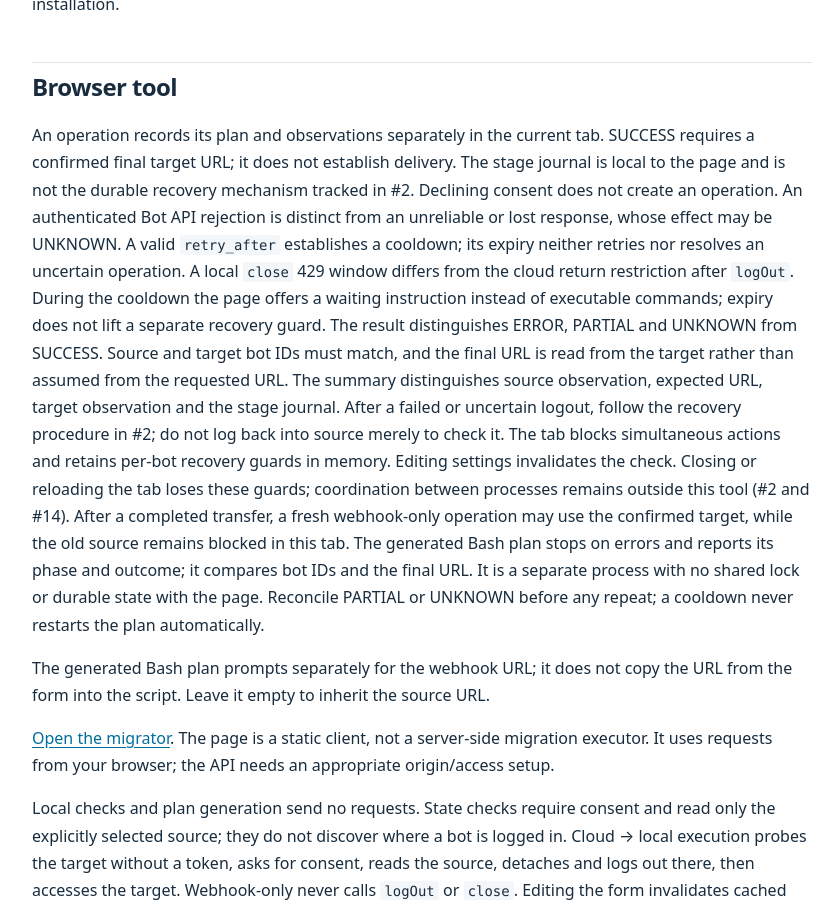
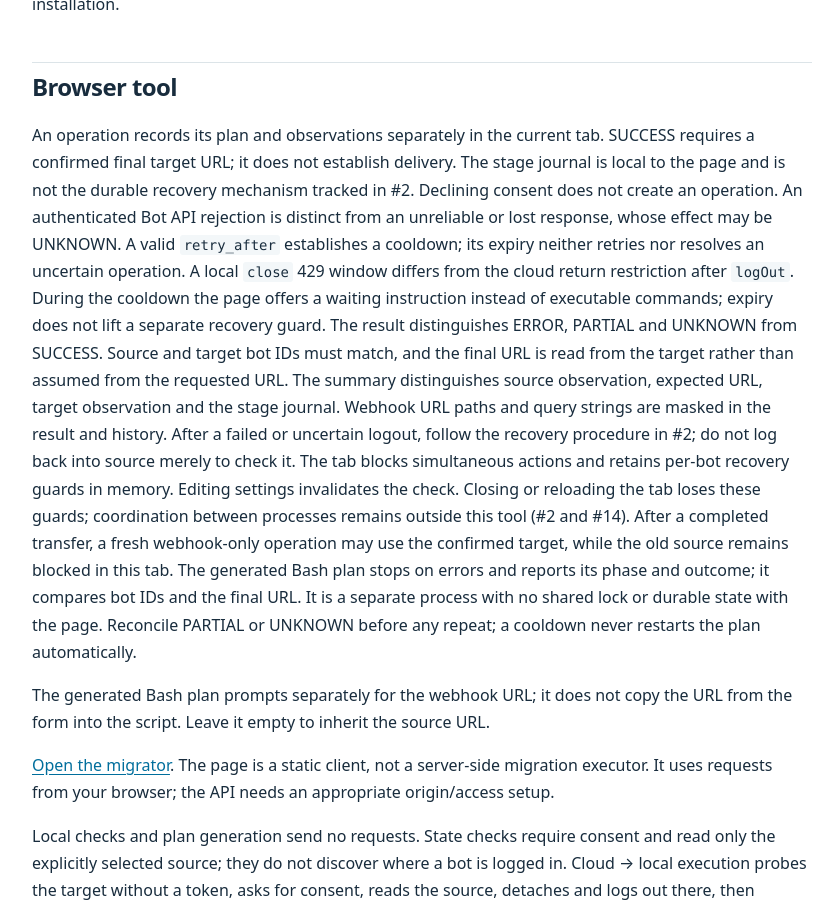
Before and after one commit to ichinya/tg-selfhost-botapi, a Jekyll site: the page built from docs/en/migration.md, in a window 1280 px wide and 900 px high, scrolled down 4307 px. Shown: the whole window, without its empty margins (326-1166 px from the left). Built offline with Jekyll 4.4.1, drawn with Linux system fonts in a browser that asks for light colours.

Commit message:
fix(migrator): маскировать путь и query URL в итоге; Refs #6

```diff
--- a/docs/en/migration.md
+++ b/docs/en/migration.md
@@ -187,7 +187,8 @@ commands; expiry does not lift a separate recovery guard.
 The result distinguishes ERROR, PARTIAL and UNKNOWN from SUCCESS. Source and
 target bot IDs must match, and the final URL is read from the target rather than
 assumed from the requested URL. The summary distinguishes source observation,
-expected URL, target observation and the stage journal. After a failed or uncertain logout, follow the
+expected URL, target observation and the stage journal. Webhook URL paths and query
+strings are masked in the result and history. After a failed or uncertain logout, follow the
 recovery procedure in #2; do not log back into source merely to check it.
 The tab blocks simultaneous actions and retains per-bot recovery guards in
 memory. Editing settings invalidates the check. Closing or reloading the tab
```
Also changed, not shown: docs/ru/migration.md (+2 -1 lines), tg_selfhost_botapi_migrator.html (+10 -4 lines), tools/issue6_result_contract.cjs (+7 -2 lines).
